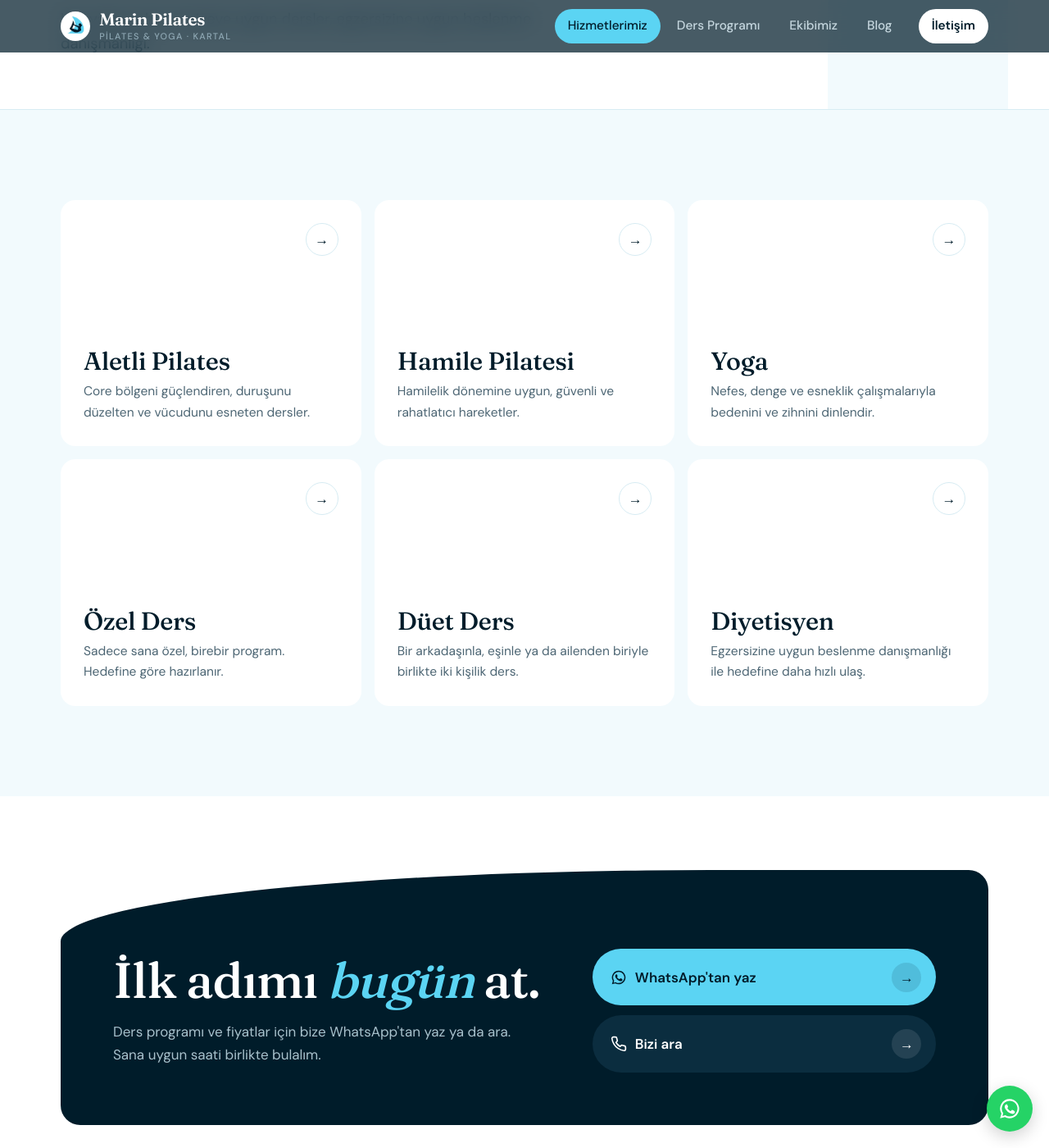
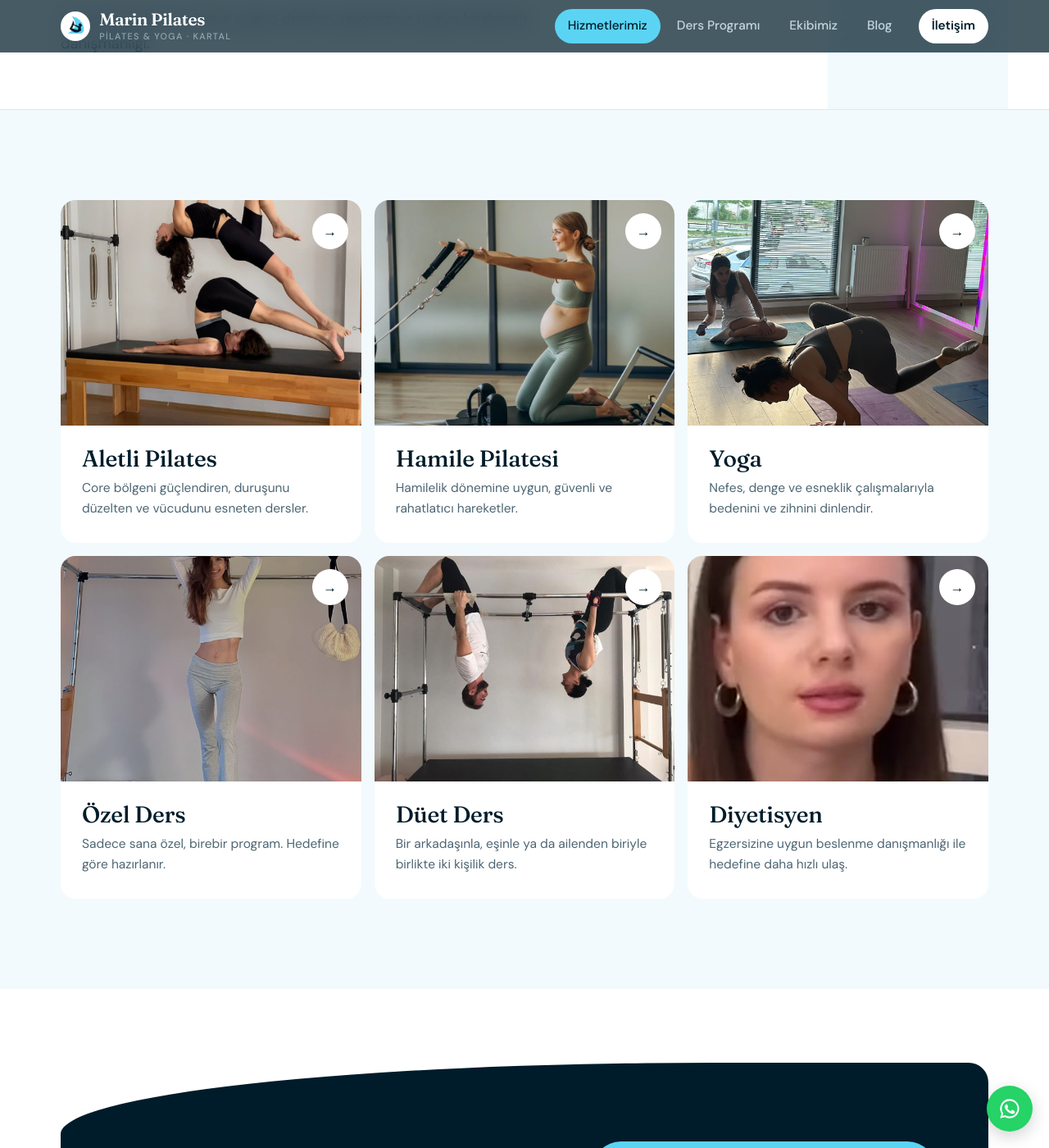
Before and after one commit to irembasoglu/pilates, a Jekyll site: the page built from hizmetlerimiz.html, in a window 1280 px wide and 1400 px high, scrolled down 314 px. Shown: the whole window at 82% size. Built offline with Jekyll 4.4.1, drawn with Linux system fonts in a browser that asks for light colours.

Commit message:
Hizmetlerimiz sayfasında fotoğraflı hizmet kutuları
Co-Authored-By: Claude Opus 5.5 <noreply@anthropic.com>
Claude-Session: https://claude.ai/code/session_01V8pagf3RSBv4mF8qP7Bptg

```diff
--- a/hizmetlerimiz.html
+++ b/hizmetlerimiz.html
@@ -10,9 +10,9 @@ aciklama: Pilates, hamile pilatesi, yoga, özel ders, düet ders ve diyetisyen h
   <div class="container">
     <div class="service-grid">
       {% for h in site.data.hizmetler %}
-      <a href="hizmet-{{ h.id }}.html" class="service-box">
-        <span class="box-top"><span class="arrow" aria-hidden="true">→</span></span>
-        <span>
+      <a href="hizmet-{{ h.id }}.html" class="service-card">
+        <span class="sc-photo"><img src="{{ h.foto }}" alt="" loading="lazy"><span class="arrow" aria-hidden="true">→</span></span>
+        <span class="sc-text">
           <h3>{{ h.sayfa_baslik }}</h3>
           <p>{{ h.kisa }}</p>
         </span>
--- a/style.css
+++ b/style.css
@@ -476,6 +476,25 @@ a.info-row:hover .info-go i { transform: translateX(4px); }
 .program-faq > div:first-child p { color: var(--muted); margin-top: 1rem; max-width: 22em; }
 .program-faq > div:first-child a { color: var(--blue-text); font-weight: 600; }
 
+/* Hizmetlerimiz: fotoğraflı kutular */
+.service-card {
+  display: flex; flex-direction: column; background: var(--white); border-radius: 18px; overflow: hidden;
+  text-decoration: none; transition: transform .3s, box-shadow .3s;
+}
+.sc-photo { position: relative; display: block; aspect-ratio: 4 / 3; overflow: hidden; }
+.sc-photo img { width: 100%; height: 100%; object-fit: cover; display: block; transition: transform .6s; }
+.sc-photo .arrow {
+  position: absolute; top: 16px; right: 16px; width: 44px; height: 44px; border-radius: 50%;
+  background: var(--white); color: var(--navy); display: inline-flex; align-items: center; justify-content: center;
+  transition: background .25s, transform .3s;
+}
+.sc-text { padding: 24px 26px 28px; }
+.sc-text h3 { font-size: clamp(1.4rem, 2.2vw, 1.75rem); }
+.sc-text p { color: var(--muted); font-size: .97rem; margin-top: .4rem; }
+.service-card:hover { transform: translateY(-4px); box-shadow: 0 18px 40px rgba(0, 28, 42, .12); }
+.service-card:hover .sc-photo img { transform: scale(1.05); }
+.service-card:hover .arrow { background: var(--blue); transform: rotate(-45deg); }
+
 /* ---------- Hizmet detay sayfası ---------- */
 .s-hero { padding: 48px 0 96px; }
 .s-hero-inner { display: grid; grid-template-columns: 1.05fr 1fr; gap: 64px; align-items: center; }
@@ -606,6 +625,11 @@ a.info-row:hover .info-go i { transform: translateX(4px); }
   .sec-head p, .sec-head .btn-soft { justify-self: start; }
   .intro-photo, .about-photo { aspect-ratio: 4 / 3; }
   .service-grid { grid-template-columns: 1fr 1fr; gap: 10px; }
+  .sc-text { padding: 14px 14px 18px; }
+  .sc-text h3 { font-size: 1.15rem; }
+  .sc-text p { font-size: .82rem; }
+  .sc-photo .arrow { width: 34px; height: 34px; top: 10px; right: 10px; }
+  .service-card { border-radius: 14px; }
   .feature { padding: 22px 14px; }
   .feature-ic { width: 42px; height: 42px; border-radius: 12px; margin-bottom: 14px; }
   .feature h3 { font-size: 1.1rem; }
```
